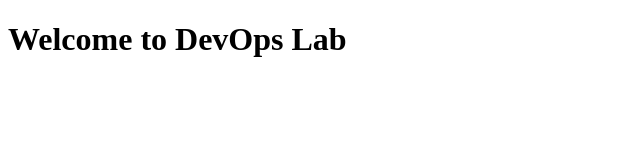
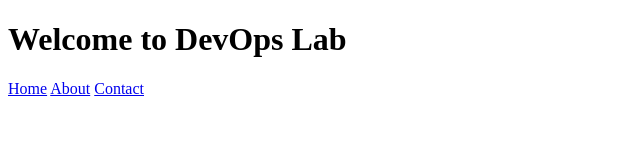
Before and after one commit to DebankurPaul/DevOpsLab2, a plain HTML site: page index.html in a window 1280 px wide. Shown: the whole page, without its empty margins (0-640 px from the left). Drawn offline with Linux system fonts and the light colour scheme.

Commit message:
Added navigation bar

```diff
--- a/index.html
+++ b/index.html
@@ -5,5 +5,10 @@
     </head>
     <body>
         <h1>Welcome to DevOps Lab</h1>
+        <nav>
+            <a href="#">Home</a>
+            <a href="#">About</a>
+            <a href="#">Contact</a>
+        </nav>
     </body>
 </html>
```
